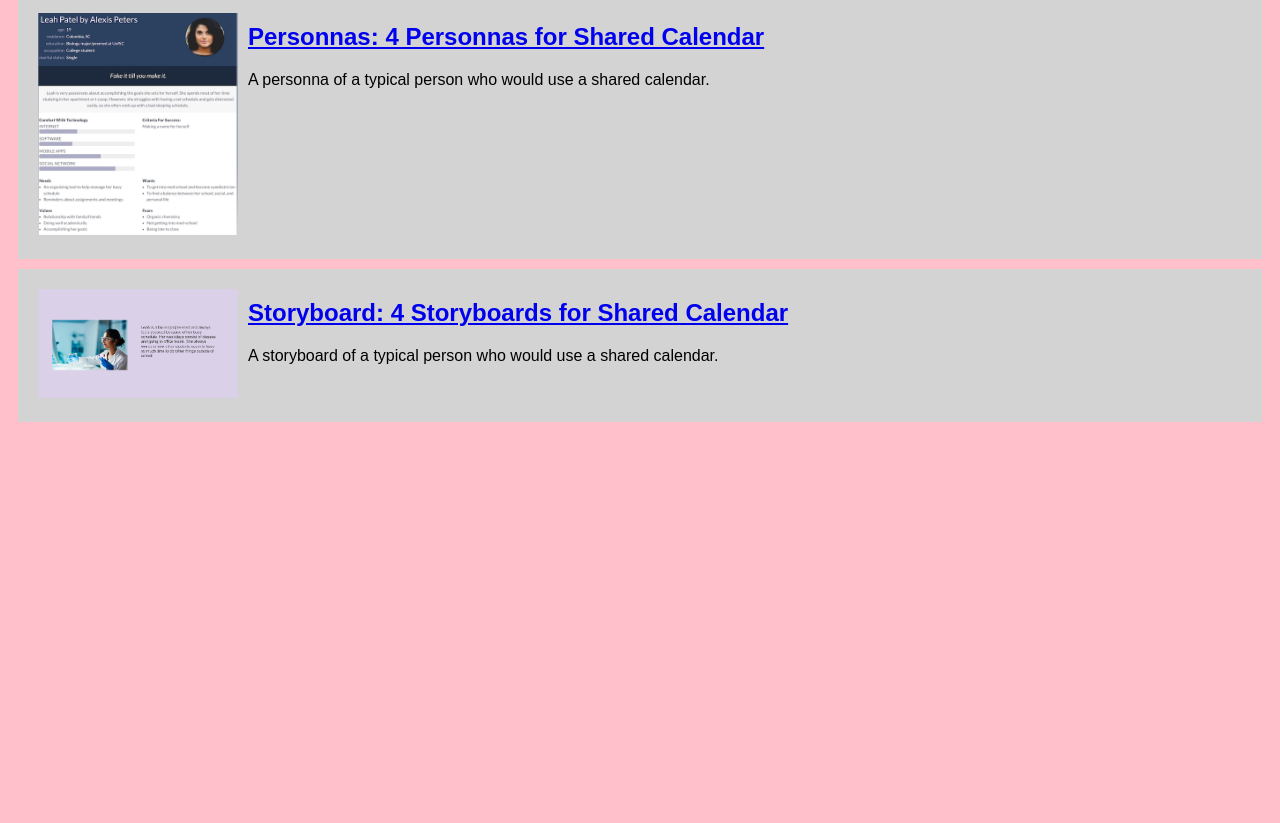
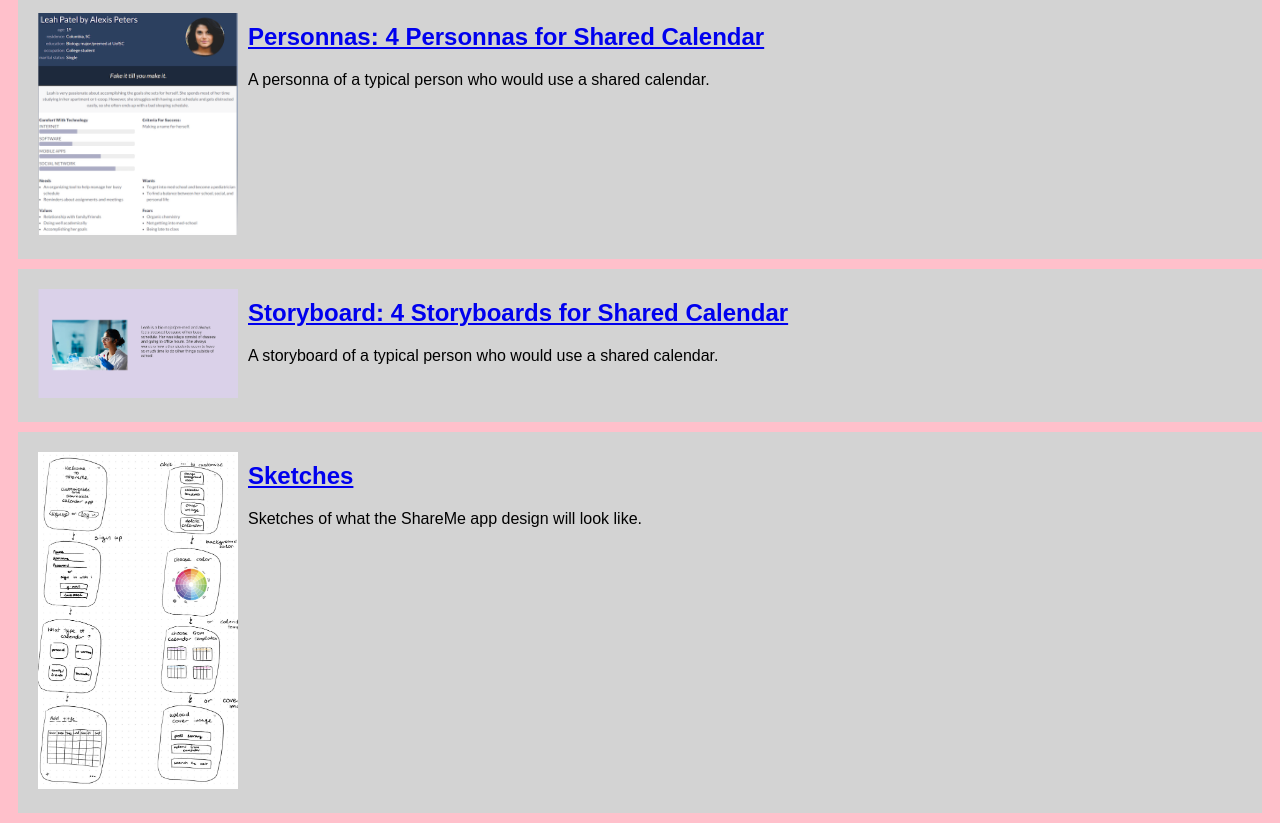
Before and after one commit to alexisligaya/alexisligaya.github.io, a plain HTML site: page index.html in a window 1280 px wide. Shown: the part 475-1298 px from the top of the page. Before the commit the page ends 907 px from the top, so only its background shows below. Drawn offline with Linux system fonts and the light colour scheme.

Commit message:
Add files via upload

```diff
--- a/index.html
+++ b/index.html
@@ -47,6 +47,16 @@
                     </p>
                  </section>
             </section>
+            <!--Sketches Assignment-->
+            <section class="assignment">
+                <a href="files/sketches.pdf"><img src="images/sketches.png"></a>
+                 <section class="ass-details">
+                    <a href="files/sketches.pdf"><h2>Sketches</h2></a>
+                    <p>
+                        Sketches of what the ShareMe app design will look like.
+                    </p>
+                 </section>
+            </section>
 
 
         </body>
```
